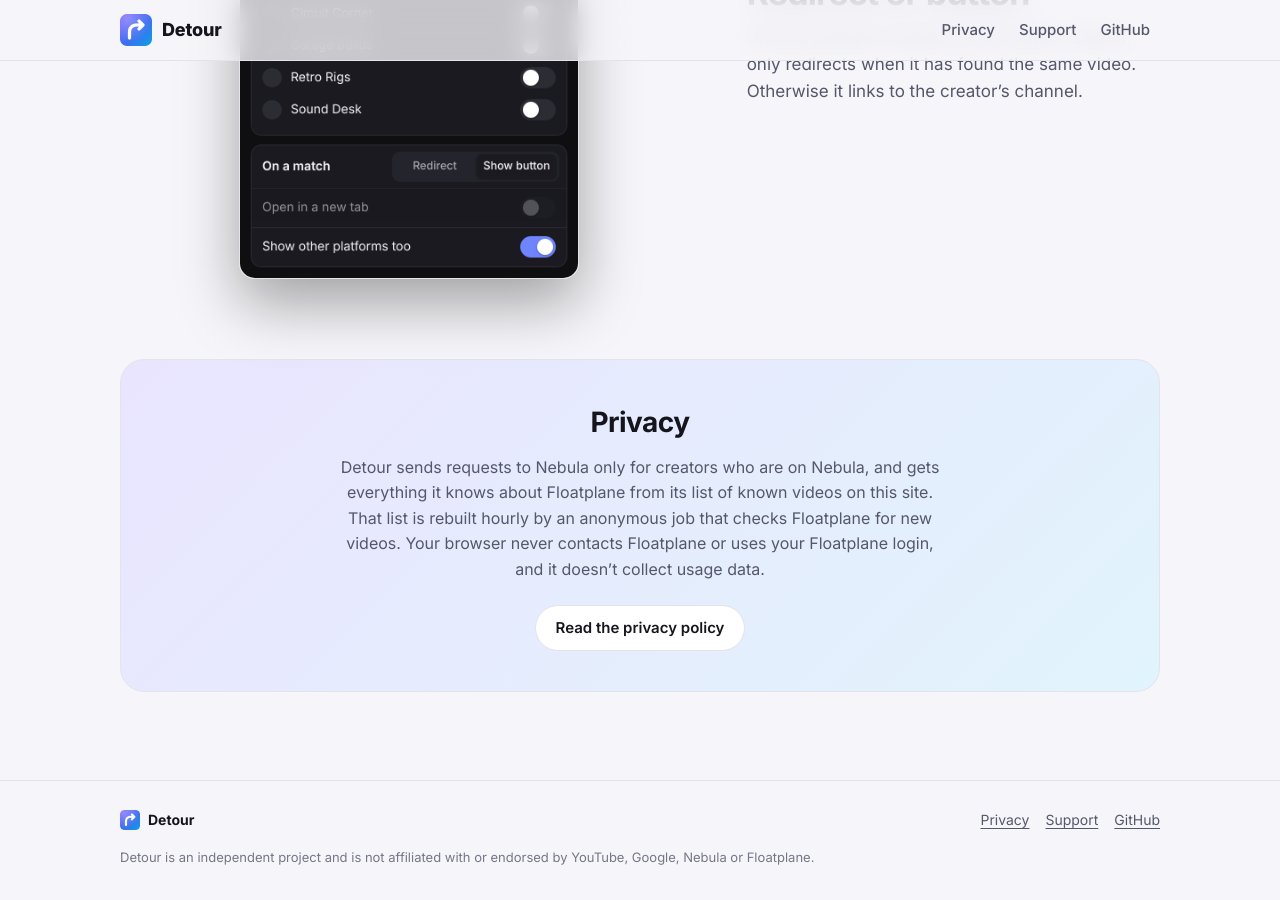
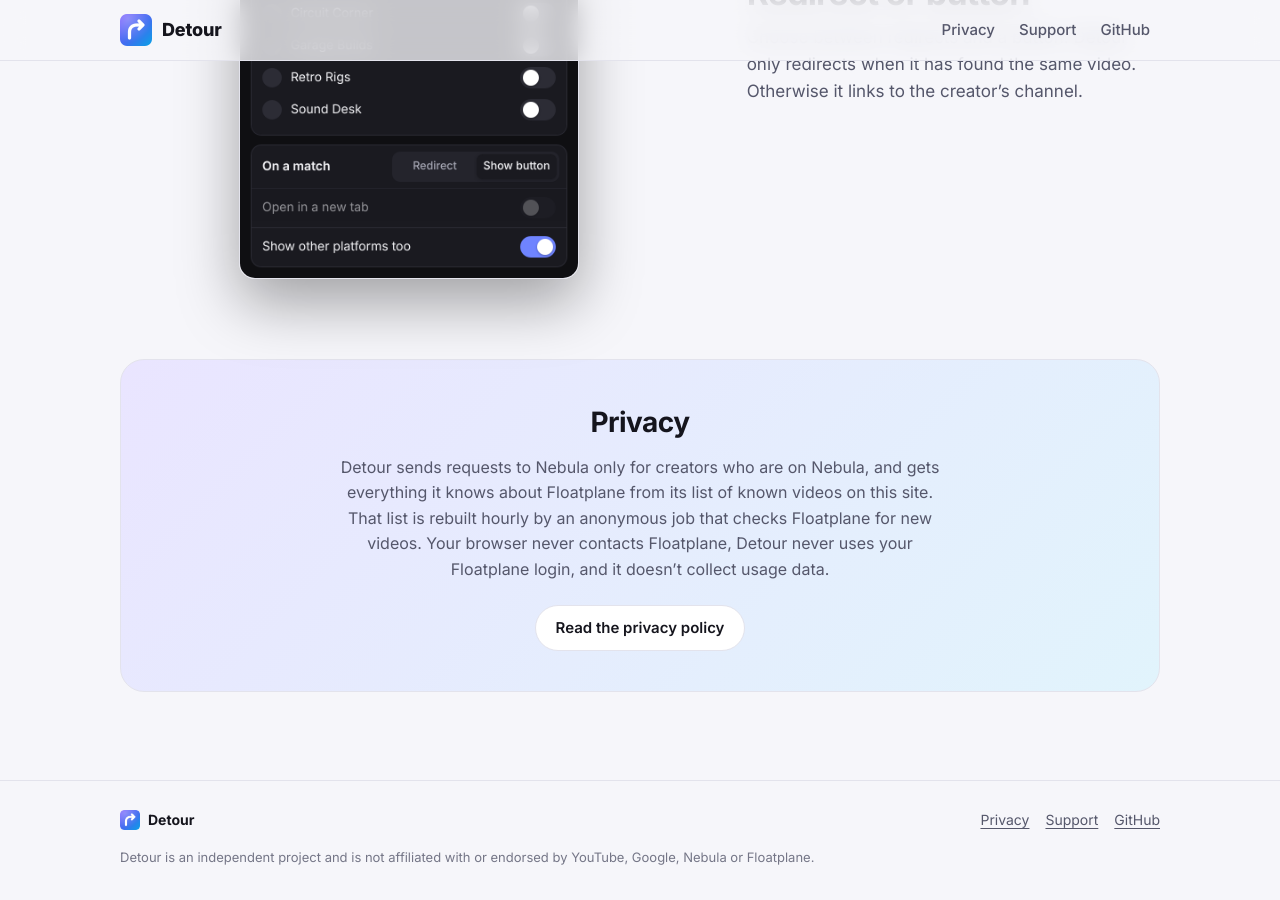
Before and after one commit to josh345rtfvqw/detour, a Jekyll site: the page built from index.html, in a window 1280 px wide and 900 px high, scrolled down 2087 px. Built offline with Jekyll 4.4.1, drawn with Linux system fonts in a browser that asks for light colours.

Commit message:
Landing page: clarify privacy sentence
Co-Authored-By: Claude Opus 5.5 <noreply@anthropic.com>
Claude-Session: https://claude.ai/code/session_01DQcXPwsHqa9VqhdsjF7nFi

```diff
--- a/index.html
+++ b/index.html
@@ -56,7 +56,7 @@ title: Detour
 <section class="wrap privacy-band">
   <div class="band">
     <h2>Privacy</h2>
-    <p>Detour sends requests to Nebula only for creators who are on Nebula, and gets everything it knows about Floatplane from its list of known videos on this site. That list is rebuilt hourly by an anonymous job that checks Floatplane for new videos. Your browser never contacts Floatplane or uses your Floatplane login, and it doesn’t collect usage data.</p>
+    <p>Detour sends requests to Nebula only for creators who are on Nebula, and gets everything it knows about Floatplane from its list of known videos on this site. That list is rebuilt hourly by an anonymous job that checks Floatplane for new videos. Your browser never contacts Floatplane, Detour never uses your Floatplane login, and it doesn’t collect usage data.</p>
     <a class="btn ghost" href="{{ '/PRIVACY.html' | relative_url }}">Read the privacy policy</a>
   </div>
 </section>
```
